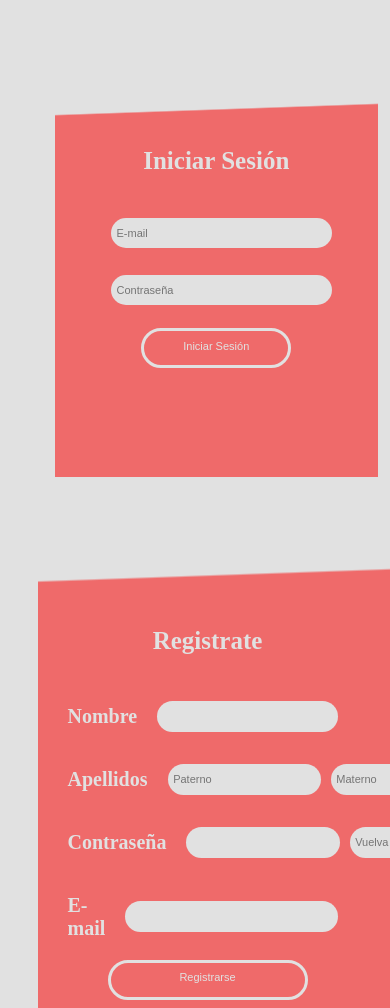
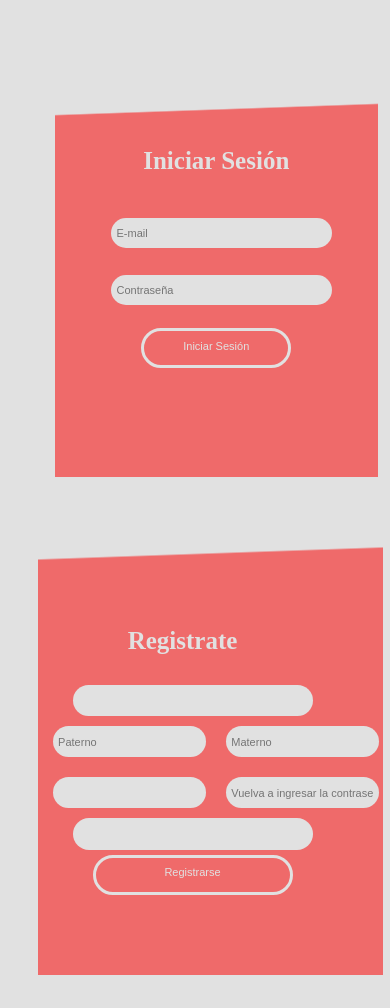
Before and after one commit to JMorInzunza/KLOPS, a plain HTML site: page index.html in a window 390 px wide. Shown: the part 92-1100 px from the top of the page. After the commit the page ends 1074 px from the top, so only its background shows below. Drawn offline with Linux system fonts and the light colour scheme.

Commit message:
change in css
mi pc se muere pt 2

```diff
--- a/css/style.css
+++ b/css/style.css
@@ -568,5 +568,43 @@ flex-direction: column;
 
 @media screen and (max-width:430px){
 
+	.registro{
+		padding-left:5px;
+		width: 80%;
+	}
 
+	.registro h3{
+		display: none;
+	}
+
+	.lab {
+		display: block !important;
+	}
+
+	.registro input{
+		margin: 10px;
+	}
+
+	.registro input[id="unique"]{
+		margin-left:30px;
+		width: 90%;
+	}
+
+	.registro input[name="nombre"]{
+
+	}
+
+	.registro input[name="pass1"]::-webkit-input-placeholder::before{
+		content: "contraseña";
+
+	}
+
+	.registro .nologBut{
+		margin-top: 5px;
+		margin-left: 20px;
+	}
+
+	.registro input[name="email"]{
+
+	}
 }
--- a/index.html
+++ b/index.html
@@ -31,19 +31,19 @@
 			</section>
 			<section class="registro">
 				<h3 class="lab">Registrate</h3>
-				<div>
-					<h3 class="txtin">Nombre</h3>
+					<div >
+						<h3>Nombre</h3>
 						<input class="nologInput"  type="text" name="Nombre" placeholder=" " id="unique">
 					</div>
 
 					<div>
-					<h3 class="txtin"> Apellidos</h3>
+						<h3> Apellidos</h3>
 						<input class="nologInput"  type="text" name="apellidoP" placeholder="Paterno">
 						<input class="nologInput"  type="text" name="apellidoM" placeholder="Materno">
 					</div>
 						<div>
-					<h3 class="txtin">Contraseña</h3>
-					<input class="nologInput"  type="text" name="contraseña1" placeholder=" ">
+							<h3 >Contraseña</h3>
+							<input class="nologInput"  type="text" name="pass1" placeholder=" ">
 							<input class="nologInput"  type="text" name="apellidoM" placeholder="Vuelva a ingresar la contraseña">
 						</div>
 					<div>
```
Lines whose indentation alone changed are shown as unchanged.
